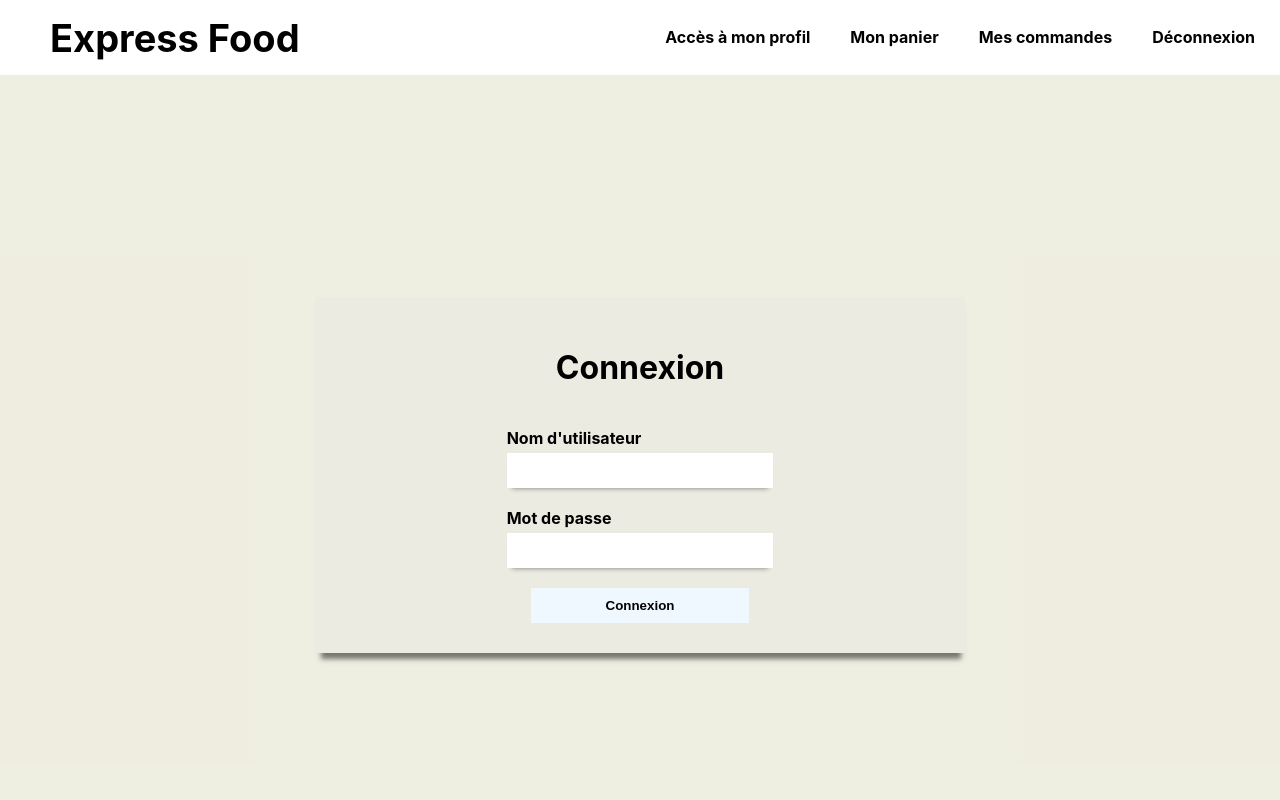
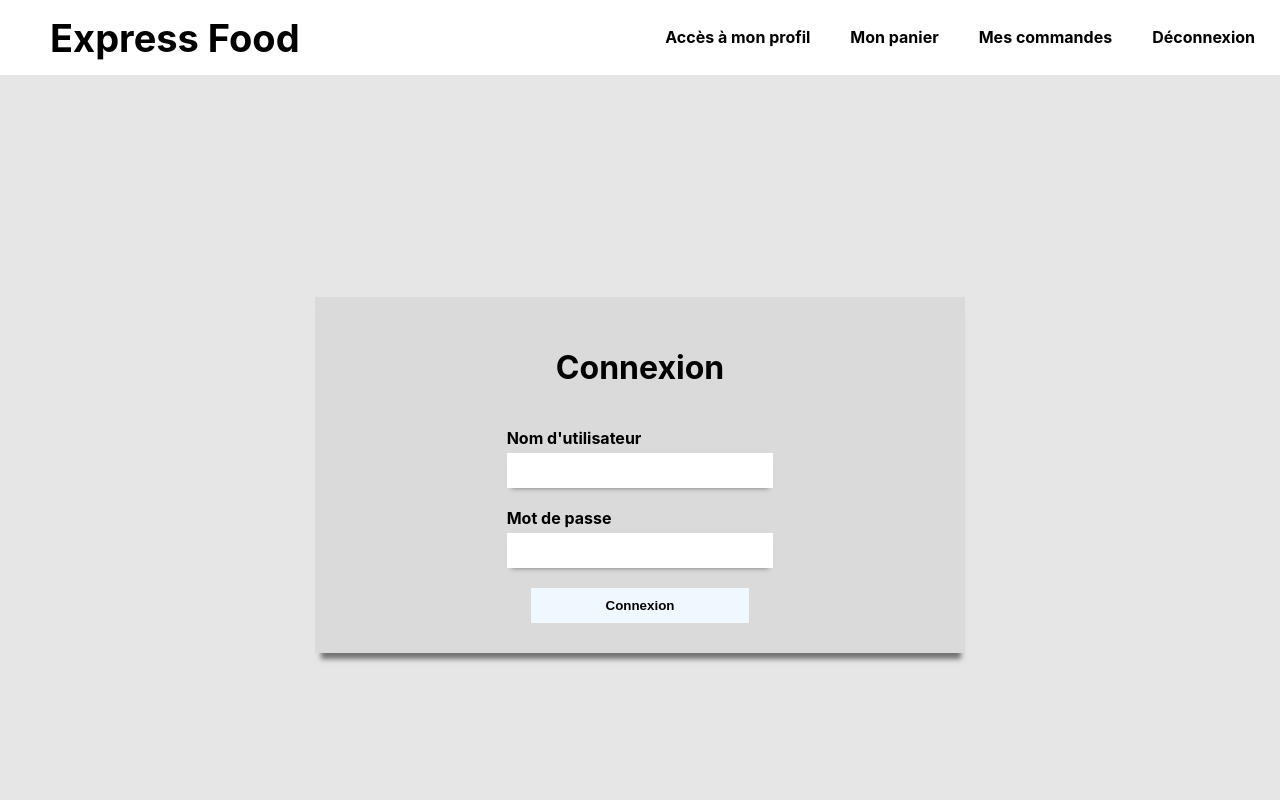
Before and after one commit to asndiallo/express-food, a React (Create React App) app in the folder frontend/: page /login in a window 1280 px wide. Shown: the top 800 px of the page. Built offline with nearby package versions, Linux system fonts and the light colour scheme.

Commit message:
fixed background color

```diff
--- a/frontend/src/App.css
+++ b/frontend/src/App.css
@@ -1,7 +1,7 @@
 :root {
     --primary-color: black;
     --secondary-color: rgb(250, 144, 44);
-    --background-color: rgba(196, 192, 147, 0.15);
+    --background-color: rgb(230, 230, 230);
 }
 
 * {
@@ -10,12 +10,12 @@
     box-sizing: border-box;
 }
 
-body, html {
+html, body {
     margin: 0px;
     padding: 0px;
     height: 100%;
     min-width: 100%;
-    min-height: 100%;
+    min-height: 100vh;
     background-color: var(--background-color);
 }
 
@@ -24,11 +24,11 @@ body, html {
     flex-direction: column;
     height: 100%;
     width: 100%;
-    max-height: 100%;
 }
 
 .content-wrapper {
     flex: 1;
+    height: 100%;
     min-height: 100vh;
     max-width: 100%;
     overflow-x: hidden;
@@ -49,7 +49,7 @@ body, html {
     max-width: 650px;
     padding: 30px;
     gap: 20px;
-    background-color: rgba(230, 228, 228, 0.301);
+    background-color: rgba(190, 190, 190, 0.301);
     box-shadow: 1px 11px 5px -5px rgba(0,0,0,0.75);
     -webkit-box-shadow: 1px 11px 5px -5px rgba(0,0,0,0.5);
     -moz-box-shadow: 1px 11px 5px -5px rgba(0,0,0,0.5);
--- a/frontend/src/components/Navbar.css
+++ b/frontend/src/components/Navbar.css
@@ -2,12 +2,12 @@
     display: flex;
     justify-content: space-between;
     align-items: center;
+    margin: 0px;
     padding: 25px;
     padding-left: 50px;
     background-color: white;
     overflow-y: hidden;
     /* border-bottom: 5px solid var(--secondary-color); */
-    position: relative;
 }
 
 .navbar_component .navbar_title {
```
